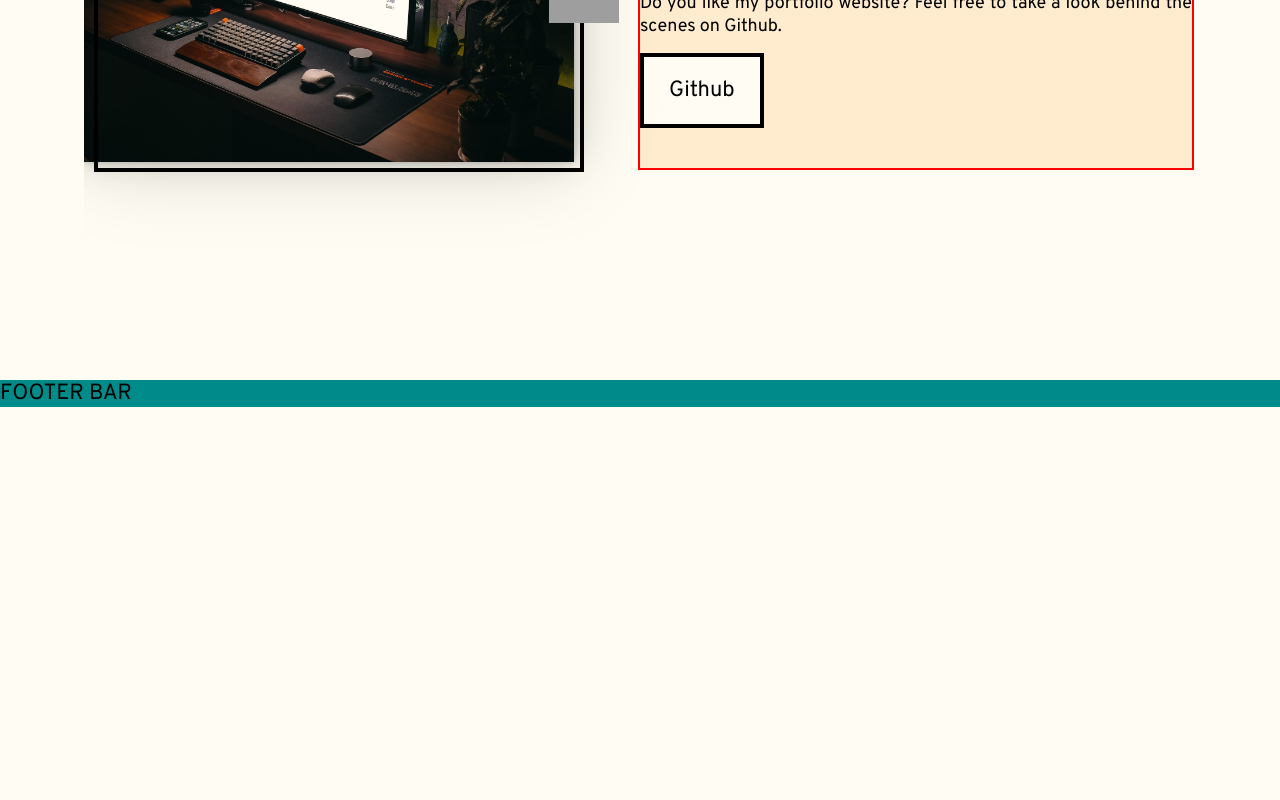
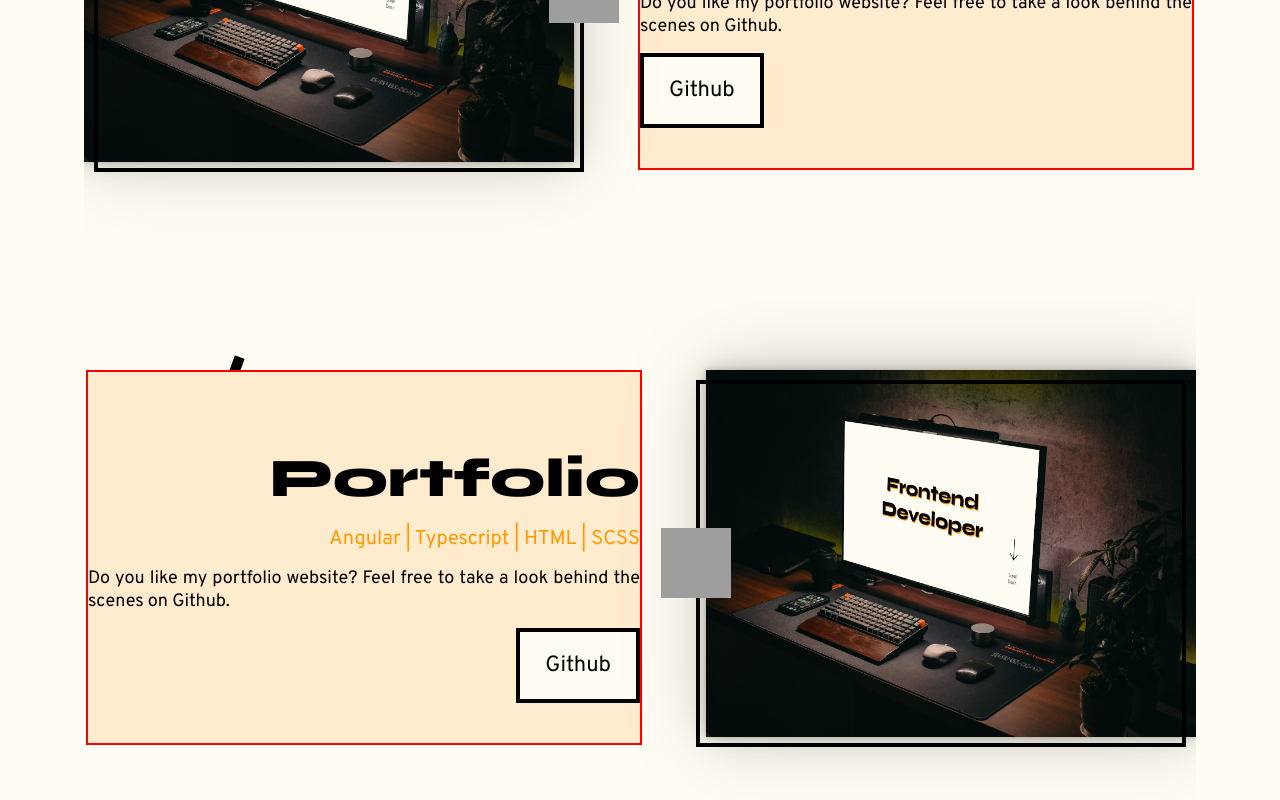
Before and after one commit to LukasErdmanski/Portfolio, an Angular app: page / in a window 1280 px wide. Shown: the part 582-1382 px from the top of the page. Before the commit the page ends 989 px from the top, so only its background shows below. Built offline with nearby package versions, Linux system fonts and the light colour scheme; grey boxes are pictures that could not be loaded.

Commit message:
add style for reverse project part of portfolio component

```diff
--- a/src/app/portfolio/portfolio.component.html
+++ b/src/app/portfolio/portfolio.component.html
@@ -7,8 +7,8 @@
       >
     </div>
   </div>
-  <div class="project">
-    <div class="number">01 / 04</div>
+  <div class="project" [style.flexDirection]="true ? 'row' : 'row-reverse'">
+    <div class="number" [style]="true ? 'right:0' : 'left:0'">01 / 04</div>
     <div class="img-wrapper">
       <img
         class="project-img"
@@ -16,19 +16,70 @@
         alt="portfolio-view"
       />
       <div class="frame-wrapper">
-        <div class="frame"></div>
+        <div class="frame" [style]="true ? 'left: 10px' : 'right: 10px'"></div>
         <a href="https://github.com/LukasErdmanski/Portfolio" class="anchor">
           <div class="circle-black">
             <img
               src="assets/img/circle-with-arrow.svg"
               alt="cirle with arrow"
               class="circle-img"
+              [style]="true ? 'right:-45px ' : 'left:-45px'"
             />
           </div>
         </a>
       </div>
     </div>
-    <div class="text-container">
+    <div
+      class="text-container"
+      [style.alignItems]="true ? 'flex-start' : 'flex-end'"
+    >
+      <h2>Portfolio</h2>
+      <div class="techs">
+        <span>Angular | Typescript | HTML | SCSS</span>
+      </div>
+      <span class="descripition">
+        Do you like my portfolio website? Feel free to take a look behind the
+        scenes on Github.
+      </span>
+      <div class="btn-container">
+        <a
+          href="https://github.com/LukasErdmanski/Portfolio"
+          target="_blank"
+          class="btn btn-black"
+        >
+          Github
+        </a>
+      </div>
+    </div>
+  </div>
+  <div class="project" [style.flexDirection]="false ? 'row' : 'row-reverse'">
+    <div class="number" [style]="false ? 'right:0' : 'left:0'">02 / 04</div>
+    <div class="img-wrapper">
+      <img
+        class="project-img"
+        src="assets/img/portfolio-view.png"
+        alt="portfolio-view"
+      />
+      <div class="frame-wrapper">
+        <div class="frame" [style]="false ? 'left: 10px' : 'right: 10px'"></div>
+        <a href="https://github.com/LukasErdmanski/Portfolio" class="anchor">
+          <div class="circle-black">
+            <img
+              src="assets/img/circle-with-arrow.svg"
+              alt="cirle with arrow"
+              class="circle-img"
+              [style]="
+                false ? 'right:-45px' : 'left: -45px; transform: rotate(270deg)'
+              "
+            />
+          </div>
+        </a>
+      </div>
+    </div>
+    <div
+      class="text-container"
+      [style.alignItems]="false ? 'flex-start' : 'flex-end'"
+    >
       <h2>Portfolio</h2>
       <div class="techs">
         <span>Angular | Typescript | HTML | SCSS</span>
--- a/src/app/portfolio/portfolio.component.scss
+++ b/src/app/portfolio/portfolio.component.scss
@@ -96,7 +96,7 @@
           border: $frame;
 
           // TODO: change dynamicly left, right property; depands if project container is even number (right site) or not (left site)
-          left: 10px;
+          // left: 10px;
           // right: 10px;
         }
 
@@ -114,6 +114,7 @@
 
             // TODO: change dynamicly left, right property; depands if project container is even number (right site) or not (left site)
             right: -45px;
+            // transform: rotate(270deg);
             // left: -45px;
           }
         }
```
